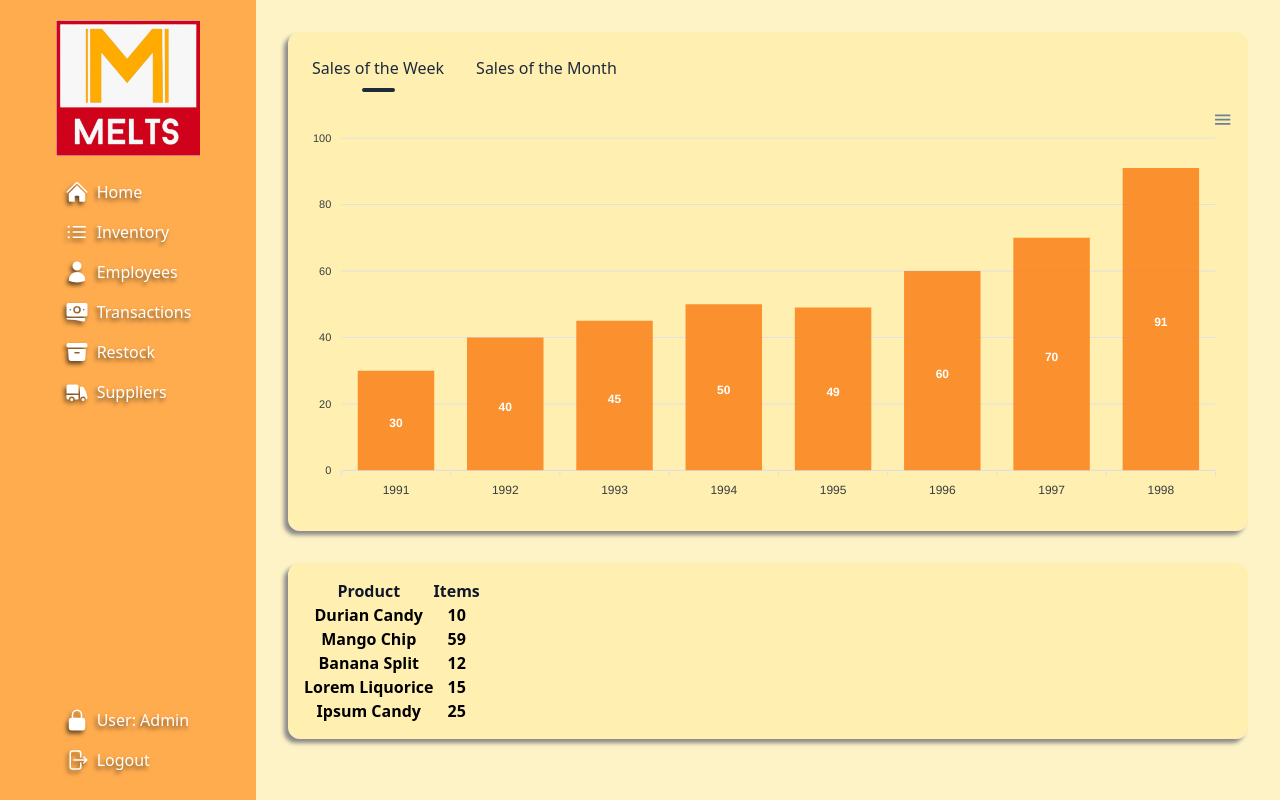
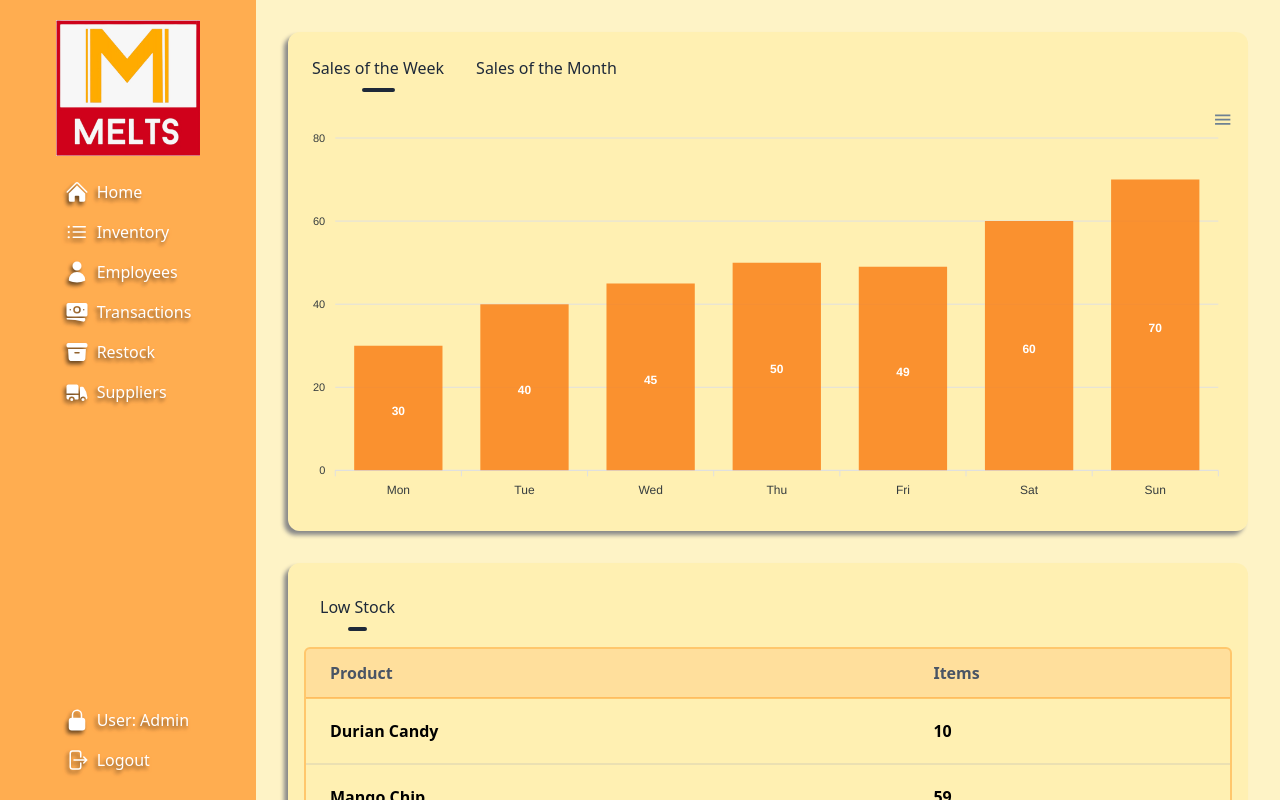
Before and after one commit to rcSabucido/melts-inventory, a React (Vite) app: page /home in a window 1280 px wide. Shown: the top 800 px of the page. Built offline with nearby package versions, Linux system fonts and the light colour scheme.

Commit message:
Add style to bar chart and table

```diff
--- a/src/components/BarChart.jsx
+++ b/src/components/BarChart.jsx
@@ -7,7 +7,7 @@ const BarChart = () => {
         id: "basic-bar"
       },
       xaxis: {
-        categories: [1991, 1992, 1993, 1994, 1995, 1996, 1997, 1998]
+        categories: ['Mon', 'Tue', 'Wed', 'Thu', 'Fri', 'Sat', 'Sun']
       },
       theme: {
         monochrome: {
@@ -21,7 +21,7 @@ const BarChart = () => {
     series: [
       {
         name: "January (Week 1)",
-        data: [30, 40, 45, 50, 49, 60, 70, 91]
+        data: [30, 40, 45, 50, 49, 60, 70]
       }
     ]
   }
--- a/src/components/LowStockTable.jsx
+++ b/src/components/LowStockTable.jsx
@@ -1,40 +1,42 @@
 
 const LowStockTable = () => {
   return (
-    <table>
-      <thead class="text-gray-900">
+    <div class="border border-solid border-orange-400/40 border-2 rounded-md w-full">
+    <table class="text-left rtl:text-right w-full">
+      <thead class="text-gray-600 bg-orange-300/30">
         <tr>
-          <th>
+          <th class="px-6 py-3">
             Product
           </th>
-          <th>
+          <th class="px-6 py-3">
             Items
           </th>
         </tr>
       </thead>
       <tbody>
         <tr>
-          <th>Durian Candy</th>
-          <th>10</th>
+          <th class="px-6 py-5 border-solid border-orange-400/40 border-t-2">Durian Candy</th>
+          <th class="px-6 py-5 border-solid border-orange-400/40 border-t-2">10</th>
         </tr>
         <tr>
-          <th>Mango Chip</th>
-          <th>59</th>
+          <th class="px-6 py-5 border-solid border-gray-400/20 border-t-2">Mango Chip</th>
+          <th class="px-6 py-5 border-solid border-gray-400/20 border-t-2">59</th>
         </tr>
         <tr>
-          <th>Banana Split</th>
-          <th>12</th>
+          <th class="px-6 py-5 border-solid border-gray-400/20 border-t-2">Banana Split</th>
+          <th class="px-6 py-5 border-solid border-gray-400/20 border-t-2">12</th>
         </tr>
         <tr>
-          <th>Lorem Liquorice</th>
-          <th>15</th>
+          <th class="px-6 py-5 border-solid border-gray-400/20 border-t-2">Lorem Liquorice</th>
+          <th class="px-6 py-5 border-solid border-gray-400/20 border-t-2">15</th>
         </tr>
         <tr>
-          <th>Ipsum Candy</th>
-          <th>25</th>
+          <th class="px-6 py-5 border-solid border-gray-400/20 border-t-2">Ipsum Candy</th>
+          <th class="px-6 py-5 border-solid border-gray-400/20 border-t-2">25</th>
         </tr>
       </tbody>
     </table>
+    </div>
   )
 }
 
--- a/src/pages/Home.jsx
+++ b/src/pages/Home.jsx
@@ -21,6 +21,12 @@ const HomePage = () => {
             <BarChart />
           </div>
           <div className="m-8 p-4 bg-amber-200/30 rounded-xl shadow-[-4px_4px_4px_#888888]">
+            <nav className="flex flex-row">
+              <div className="p-4 text-gray-800">
+                <a href="#">Low Stock</a>
+                <div className="border-2 border-black border-solid w-1/4 rounded-xl mx-auto mt-2 border-gray-800"></div>
+              </div>
+            </nav>
             <LowStockTable />
           </div>
         </main>
```
